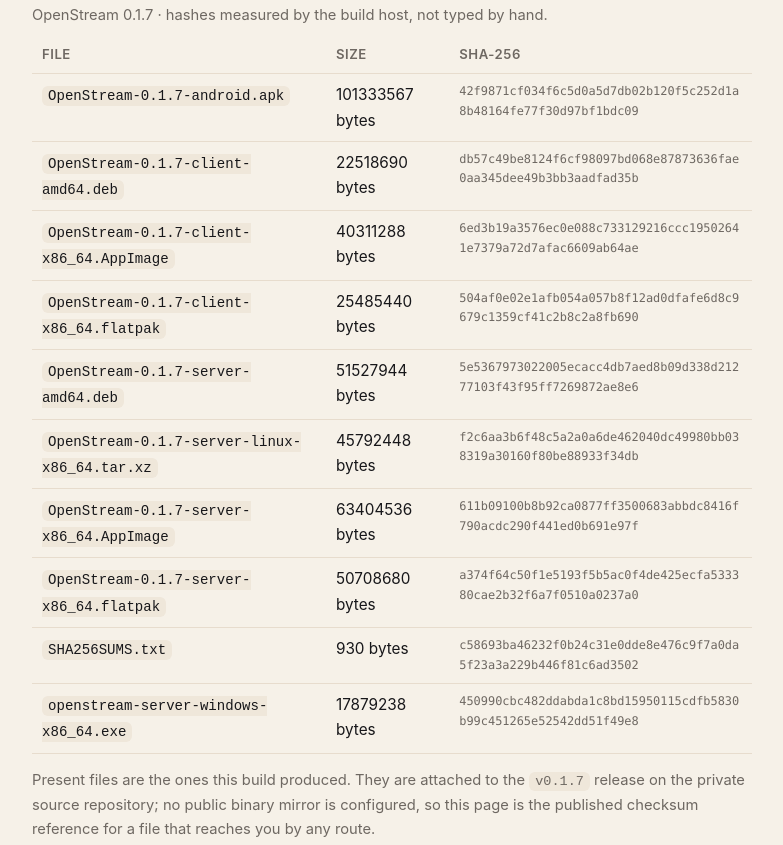
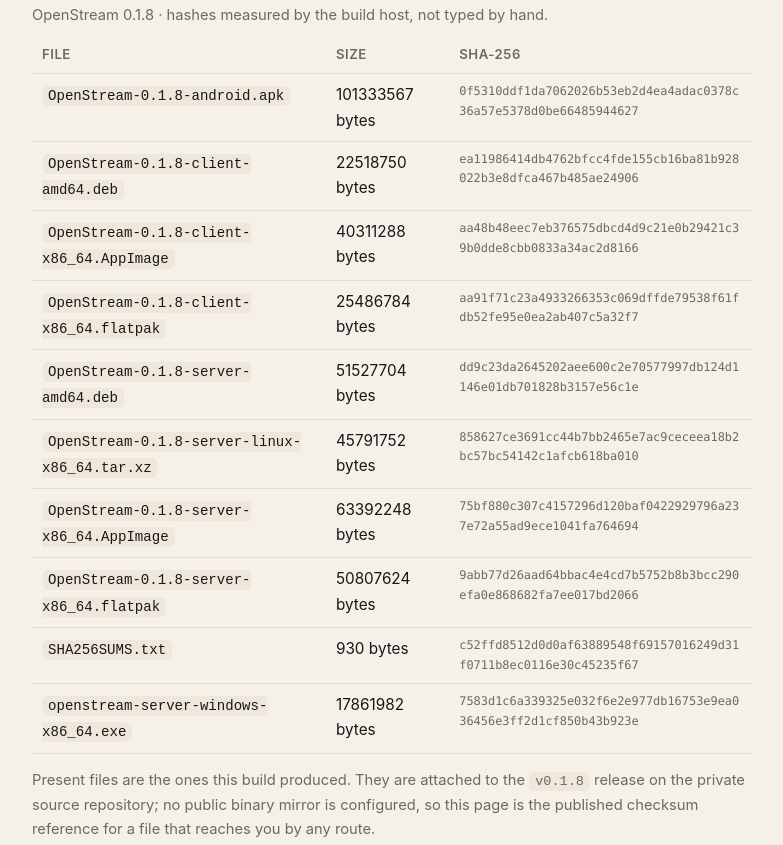
Before and after one commit to mhqurashi-apps/openstream, a plain HTML site: page downloads.html in a window 1280 px wide. Shown: the part 655-1500 px from the top of the page, without its empty margins (248-1031 px from the left). Drawn offline with Linux system fonts and the light colour scheme.

Commit message:
Publish the OpenStream public pages

```diff
--- a/downloads.html
+++ b/downloads.html
@@ -93,7 +93,7 @@
     phone will run it. The SHA-256 next to each file is the one the build host
     measured.</p>
     <p><strong>Where to get them.</strong> These files are attached to the
-    <code>0.1.7</code> release on the private source repository. There is no
+    <code>0.1.8</code> release on the private source repository. There is no
     public binary mirror, so they are not downloadable from this page; this page
     is the published checksum reference. When a file reaches you by any route,
     compare it against the table below and the <code>MANIFEST.txt</code> it came
@@ -107,22 +107,22 @@
   <a href="https://github.com/MHQurashi/openstream/blob/master/docs/TESTING.md">docs/TESTING.md</a>.</p>
 
 <!-- artifacts:start -->
-  <p class="updated">OpenStream 0.1.7 &middot; hashes measured by the build host, not typed by hand.</p>
+  <p class="updated">OpenStream 0.1.8 &middot; hashes measured by the build host, not typed by hand.</p>
   <table>
     <tr><th>File</th><th>Size</th><th>SHA-256</th></tr>
-    <tr><td><code>OpenStream-0.1.7-android.apk</code></td><td>101333567 bytes</td><td class="hash">42f9871cf034f6c5d0a5d7db02b120f5c252d1a8b48164fe77f30d97bf1bdc09</td></tr>
-    <tr><td><code>OpenStream-0.1.7-client-amd64.deb</code></td><td>22518690 bytes</td><td class="hash">db57c49be8124f6cf98097bd068e87873636fae0aa345dee49b3bb3aadfad35b</td></tr>
-    <tr><td><code>OpenStream-0.1.7-client-x86_64.AppImage</code></td><td>40311288 bytes</td><td class="hash">6ed3b19a3576ec0e088c733129216ccc19502641e7379a72d7afac6609ab64ae</td></tr>
-    <tr><td><code>OpenStream-0.1.7-client-x86_64.flatpak</code></td><td>25485440 bytes</td><td class="hash">504af0e02e1afb054a057b8f12ad0dfafe6d8c9679c1359cf41c2b8c2a8fb690</td></tr>
-    <tr><td><code>OpenStream-0.1.7-server-amd64.deb</code></td><td>51527944 bytes</td><td class="hash">5e5367973022005ecacc4db7aed8b09d338d21277103f43f95ff7269872ae8e6</td></tr>
-    <tr><td><code>OpenStream-0.1.7-server-linux-x86_64.tar.xz</code></td><td>45792448 bytes</td><td class="hash">f2c6aa3b6f48c5a2a0a6de462040dc49980bb038319a30160f80be88933f34db</td></tr>
-    <tr><td><code>OpenStream-0.1.7-server-x86_64.AppImage</code></td><td>63404536 bytes</td><td class="hash">611b09100b8b92ca0877ff3500683abbdc8416f790acdc290f441ed0b691e97f</td></tr>
-    <tr><td><code>OpenStream-0.1.7-server-x86_64.flatpak</code></td><td>50708680 bytes</td><td class="hash">a374f64c50f1e5193f5b5ac0f4de425ecfa533380cae2b32f6a7f0510a0237a0</td></tr>
-    <tr><td><code>SHA256SUMS.txt</code></td><td>930 bytes</td><td class="hash">c58693ba46232f0b24c31e0dde8e476c9f7a0da5f23a3a229b446f81c6ad3502</td></tr>
-    <tr><td><code>openstream-server-windows-x86_64.exe</code></td><td>17879238 bytes</td><td class="hash">450990cbc482ddabda1c8bd15950115cdfb5830b99c451265e52542dd51f49e8</td></tr>
+    <tr><td><code>OpenStream-0.1.8-android.apk</code></td><td>101333567 bytes</td><td class="hash">0f5310ddf1da7062026b53eb2d4ea4adac0378c36a57e5378d0be66485944627</td></tr>
+    <tr><td><code>OpenStream-0.1.8-client-amd64.deb</code></td><td>22518750 bytes</td><td class="hash">ea11986414db4762bfcc4fde155cb16ba81b928022b3e8dfca467b485ae24906</td></tr>
+    <tr><td><code>OpenStream-0.1.8-client-x86_64.AppImage</code></td><td>40311288 bytes</td><td class="hash">aa48b48eec7eb376575dbcd4d9c21e0b29421c39b0dde8cbb0833a34ac2d8166</td></tr>
+    <tr><td><code>OpenStream-0.1.8-client-x86_64.flatpak</code></td><td>25486784 bytes</td><td class="hash">aa91f71c23a4933266353c069dffde79538f61fdb52fe95e0ea2ab407c5a32f7</td></tr>
+    <tr><td><code>OpenStream-0.1.8-server-amd64.deb</code></td><td>51527704 bytes</td><td class="hash">dd9c23da2645202aee600c2e70577997db124d1146e01db701828b3157e56c1e</td></tr>
+    <tr><td><code>OpenStream-0.1.8-server-linux-x86_64.tar.xz</code></td><td>45791752 bytes</td><td class="hash">858627ce3691cc44b7bb2465e7ac9ceceea18b2bc57bc54142c1afcb618ba010</td></tr>
+    <tr><td><code>OpenStream-0.1.8-server-x86_64.AppImage</code></td><td>63392248 bytes</td><td class="hash">75bf880c307c4157296d120baf0422929796a237e72a55ad9ece1041fa764694</td></tr>
+    <tr><td><code>OpenStream-0.1.8-server-x86_64.flatpak</code></td><td>50807624 bytes</td><td class="hash">9abb77d26aad64bbac4e4cd7b5752b8b3bcc290efa0e868682fa7ee017bd2066</td></tr>
+    <tr><td><code>SHA256SUMS.txt</code></td><td>930 bytes</td><td class="hash">c52ffd8512d0d0af63889548f69157016249d31f0711b8ec0116e30c45235f67</td></tr>
+    <tr><td><code>openstream-server-windows-x86_64.exe</code></td><td>17861982 bytes</td><td class="hash">7583d1c6a339325e032f6e2e977db16753e9ea036456e3ff2d1cf850b43b923e</td></tr>
   </table>
   <p class="updated">Present files are the ones this build produced. They are
-  attached to the <code>v0.1.7</code> release on the private source repository; no
+  attached to the <code>v0.1.8</code> release on the private source repository; no
   public binary mirror is configured, so this page is the published checksum
   reference for a file that reaches you by any route.</p>
   <h3>Not in this build</h3>
@@ -172,7 +172,7 @@
   <code>FAILED</code> line means that file is corrupt or not the one this build
   produced &mdash; do not install it. Without the manifest, compare a single
   file against the table above:</p>
-<pre>sha256sum OpenStream-0.1.7-server-amd64.deb</pre>
+<pre>sha256sum OpenStream-0.1.8-server-amd64.deb</pre>
 
   <h2>Install, in plain language</h2>
   <p>Two halves, clearly labelled: <strong>OpenStream Server</strong> is the
@@ -182,7 +182,7 @@
 
   <div class="app">
     <h3>OpenStream Server &mdash; Linux (<code>.deb</code>)</h3>
-    <p><code>sudo apt install ./OpenStream-0.1.7-server-amd64.deb</code></p>
+    <p><code>sudo apt install ./OpenStream-0.1.8-server-amd64.deb</code></p>
     <p><strong>Needs nothing else.</strong> The only declared dependency is
     <code>libc6</code>; the FFmpeg libraries are in
     <code>/usr/lib/openstream-server/lib</code>. Start it deliberately with
@@ -196,8 +196,8 @@
 
   <div class="app">
     <h3>OpenStream Server &mdash; AppImage</h3>
-    <p><code>chmod +x OpenStream-0.1.7-server-x86_64.AppImage &amp;&amp;
-    ./OpenStream-0.1.7-server-x86_64.AppImage --help</code></p>
+    <p><code>chmod +x OpenStream-0.1.8-server-x86_64.AppImage &amp;&amp;
+    ./OpenStream-0.1.8-server-x86_64.AppImage --help</code></p>
     <p><strong>Needs nothing installed</strong> and no FUSE: on a machine without
     FUSE, prefix the command with <code>APPIMAGE_EXTRACT_AND_RUN=1</code>. Run it
     with no arguments and the session server listens on <code>0.0.0.0:40076</code>
@@ -207,7 +207,7 @@
 
   <div class="app">
     <h3>OpenStream Server &mdash; Flatpak</h3>
-    <p><code>flatpak install --user ./OpenStream-0.1.7-server-x86_64.flatpak</code><br>
+    <p><code>flatpak install --user ./OpenStream-0.1.8-server-x86_64.flatpak</code><br>
     <code>flatpak run dev.openstream.OpenStreamServer --help</code></p>
     <p><strong>No OpenStream package and no FFmpeg needed.</strong> Flatpak
     fetches the shared freedesktop runtime the bundle is built against; that is
@@ -219,7 +219,7 @@
 
   <div class="app">
     <h3>OpenStream Server &mdash; tarball (no package manager)</h3>
-    <p><code>tar -xJf OpenStream-0.1.7-server-linux-x86_64.tar.xz</code><br>
+    <p><code>tar -xJf OpenStream-0.1.8-server-linux-x86_64.tar.xz</code><br>
     <code>./openstream-server/openstream-server --help</code></p>
     <p><strong>Needs nothing installed.</strong> Keep the <code>lib/</code>
     directory next to the binary.</p>
@@ -227,7 +227,7 @@
 
   <div class="app">
     <h3>OpenStream Client &mdash; Linux (<code>.deb</code>)</h3>
-    <p><code>sudo apt install ./OpenStream-0.1.7-client-amd64.deb</code></p>
+    <p><code>sudo apt install ./OpenStream-0.1.8-client-amd64.deb</code></p>
     <p>This is the <em>one</em> artifact that still needs apt to install two
     desktop libraries &mdash; <code>libgtk-3-0t64</code> and
     <code>libsecret-1-0</code> &mdash; and <code>apt install ./file.deb</code>
@@ -237,9 +237,9 @@
 
   <div class="app">
     <h3>OpenStream Client &mdash; AppImage and Flatpak</h3>
-    <p><code>chmod +x OpenStream-0.1.7-client-x86_64.AppImage &amp;&amp;
-    ./OpenStream-0.1.7-client-x86_64.AppImage</code><br>
-    <code>flatpak install --user ./OpenStream-0.1.7-client-x86_64.flatpak</code></p>
+    <p><code>chmod +x OpenStream-0.1.8-client-x86_64.AppImage &amp;&amp;
+    ./OpenStream-0.1.8-client-x86_64.AppImage</code><br>
+    <code>flatpak install --user ./OpenStream-0.1.8-client-x86_64.flatpak</code></p>
     <p><strong>Needs nothing else:</strong> the AppImage carries GTK 3, and the
     Flatpak bundle gets GTK from the freedesktop runtime Flatpak installs for
     you. Both need a graphical desktop session.</p>
@@ -248,7 +248,7 @@
   <div class="app">
     <h3>Android client (<code>.apk</code>)</h3>
     <p>Copy the APK to the phone and tap it, or
-    <code>adb install OpenStream-0.1.7-android.apk</code>. Android will ask you
+    <code>adb install OpenStream-0.1.8-android.apk</code>. Android will ask you
     to allow installing from an unknown source: the build is debug-signed, not
     Play-signed. Nothing else to install.</p>
   </div>
```
